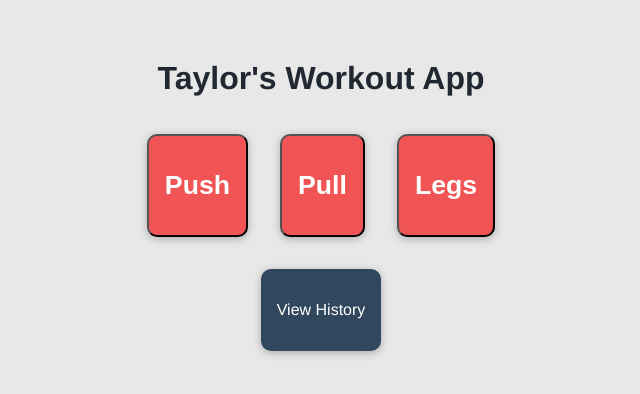
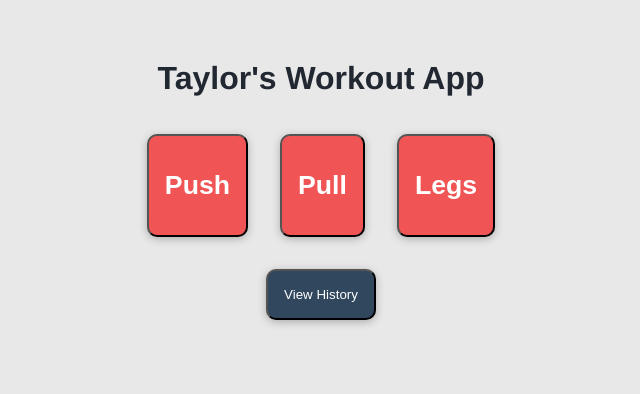
Before and after one commit to taylorsweetman/workout-tracker, a Vue app: page / in a window 1280 px wide. Shown: the top 394 px of the page, without its empty margins (319-959 px from the left). Built offline with nearby package versions, Linux system fonts and the light colour scheme.

Commit message:
connected data to history button

```diff
--- a/src/App.vue
+++ b/src/App.vue
@@ -22,7 +22,7 @@
     </div>
   </div>
 
-  <div class="row"><History class="box" /></div>
+  <div class="row"><History :hist="dataObj" class="box" /></div>
 </template>
 
 <script>
--- a/src/components/History.vue
+++ b/src/components/History.vue
@@ -1,33 +1,45 @@
 <template>
-  <div class="diff-col">
-    <p>View History</p>
-  </div>
+  <button @click="toggleDisplay">View History</button>
+  <p v-if="display">
+    {{ hist }}
+  </p>
 </template>
 
 <script>
 export default {
   name: "History",
   props: {
-    hist: Object
+    hist: Object,
+  },
+  data() {
+    return {
+      display: false,
+    };
+  },
+  methods: {
+    toggleDisplay() {
+      this.display = !this.display;
+    },
   },
 };
 </script>
 
 <!-- Add "scoped" attribute to limit CSS to this component only -->
 <style scoped>
-.diff-col {
+button {
+  display: inline-block;
+  margin: 1%;
+
+  box-shadow: 0 2px 8px rgba(0, 0, 0, 0.26);
+  margin: 1rem;
+  border-radius: 10px;
+  padding: 1rem;
   background-color: #30475e;
+  color: white;
+  text-align: center;
 }
 h3 {
   margin: 40px 0 0;
-}
-ul {
-  list-style-type: none;
-  padding: 0;
-}
-li {
-  display: inline-block;
-  margin: 0 10px;
 }
 a {
   color: #42b983;
```
